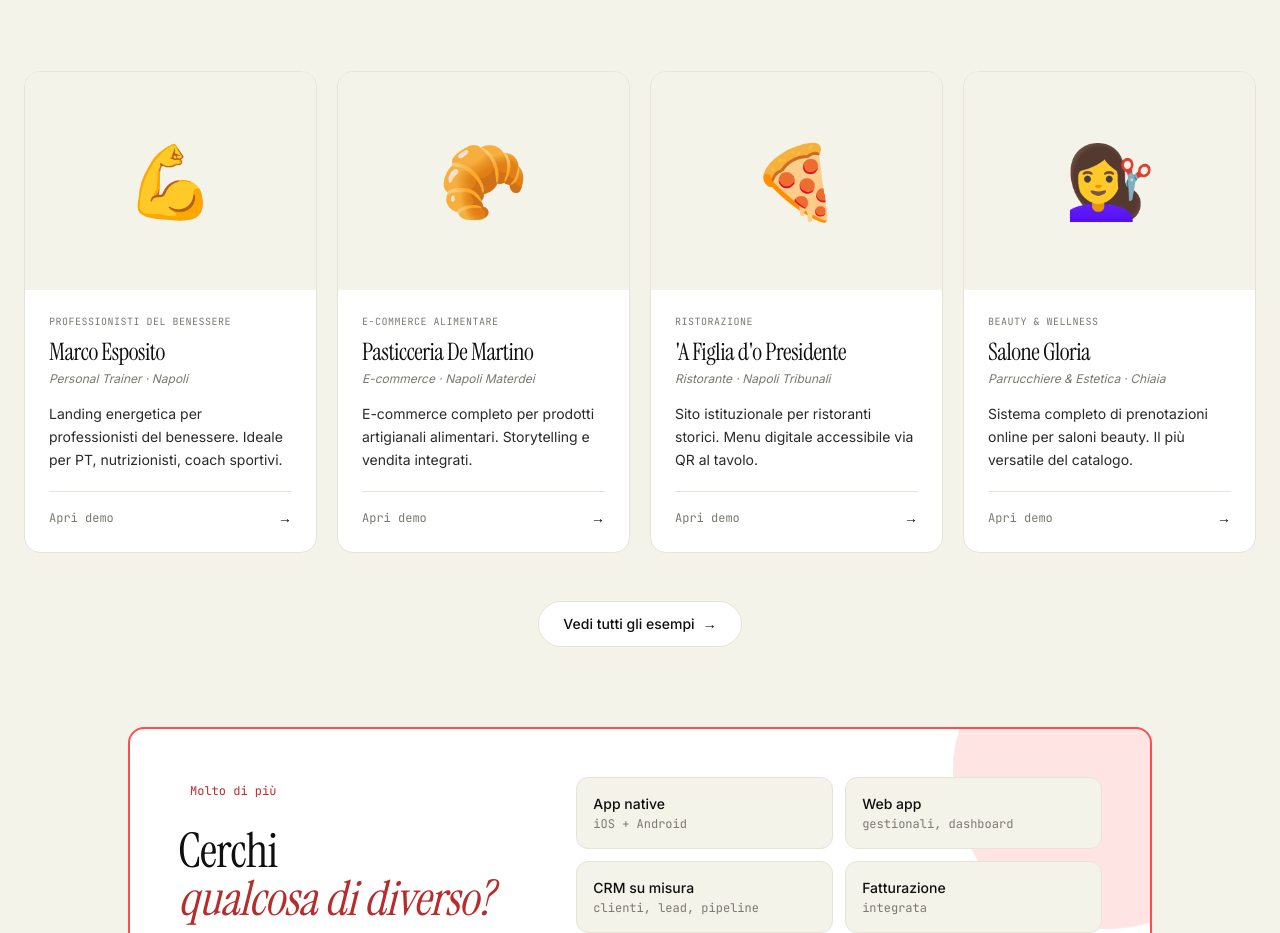
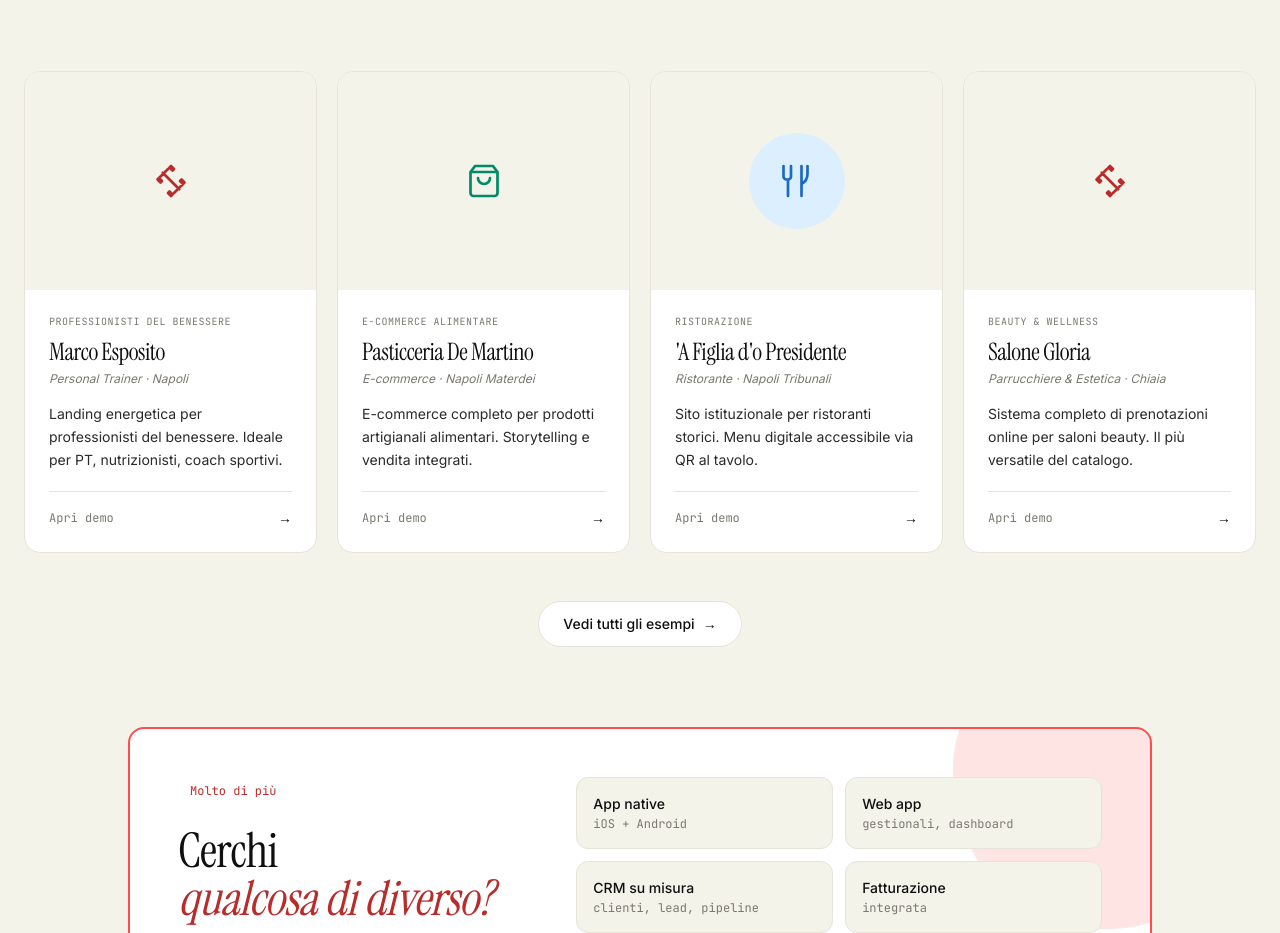
Before and after one commit to ciroriccio-1994/overfy, a Next.js app in the folder apps/catalogo/: page / in a window 1280 px wide. Shown: the part 1540-2473 px from the top of the page. Built offline with nearby package versions, Linux system fonts and the light colour scheme.

Commit message:
feat(overfy): via emoji 3D dalle demo card, sostituite con icone line SVG coerenti col brand

```diff
--- a/apps/catalogo/app/components/DemoGrid.tsx
+++ b/apps/catalogo/app/components/DemoGrid.tsx
@@ -52,7 +52,9 @@ export function DemoGrid({ showAll = false }: DemoGridProps) {
         )}
 
         <div className="grid md:grid-cols-2 lg:grid-cols-4 gap-5">
-          {visibleDemos.map((demo) => (
+          {visibleDemos.map((demo) => {
+            const { icon, bg, fg } = resolveDemoVisual(demo);
+            return (
               <Link
                 key={demo.slug}
                 href={`/demo/${demo.slug}`}
@@ -61,9 +63,12 @@ export function DemoGrid({ showAll = false }: DemoGridProps) {
                 <div
                   className="aspect-[4/3] relative overflow-hidden flex items-center justify-center bg-[var(--color-bg-soft)]"
                 >
-                <div className="text-7xl group-hover:scale-110 transition-transform duration-500">
-                  {demo.preview}
-                </div>
+                  <span
+                    className="flex items-center justify-center w-20 h-20 md:w-24 md:h-24 rounded-full group-hover:scale-110 transition-transform duration-500"
+                    style={{ background: bg, color: fg }}
+                  >
+                    {icon}
+                  </span>
                 </div>
 
                 <div className="p-6 flex-1 flex flex-col">
@@ -90,7 +95,8 @@ export function DemoGrid({ showAll = false }: DemoGridProps) {
                   </div>
                 </div>
               </Link>
-          ))}
+            );
+          })}
         </div>
 
         {!showAll && (
@@ -105,7 +111,7 @@ export function DemoGrid({ showAll = false }: DemoGridProps) {
           </div>
         )}
 
-        {/* Sezione "Molto altro" — mostrata solo in home */}
+        {/* "Cerchi qualcosa di diverso?" solo in home */}
         {!showAll && (
           <div className="mt-20 max-w-5xl mx-auto">
             <div
@@ -192,3 +198,217 @@ export function DemoGrid({ showAll = false }: DemoGridProps) {
     </section>
   );
 }
+
+/* ====================================================================== */
+/* ICONE DEMO — line SVG, coerenti col brand                              */
+/* ====================================================================== */
+
+type DemoLike = {
+  title?: string;
+  category?: string;
+  slug?: string;
+};
+
+type Visual = {
+  icon: React.ReactNode;
+  bg: string;
+  fg: string;
+};
+
+function resolveDemoVisual(demo: DemoLike): Visual {
+  const match = [demo.title, demo.category, demo.slug]
+    .filter(Boolean)
+    .join(" ")
+    .toLowerCase();
+
+  if (
+    match.includes("marco") ||
+    match.includes("trainer") ||
+    match.includes("benessere") ||
+    match.includes("wellness") ||
+    match.includes("pt")
+  ) {
+    return {
+      icon: <IconDumbbell />,
+      bg: "var(--color-coral-soft)",
+      fg: "var(--color-coral-ink)",
+    };
+  }
+
+  if (
+    match.includes("pasticceria") ||
+    match.includes("martino") ||
+    match.includes("alimentar") ||
+    match.includes("bakery") ||
+    match.includes("e-commerce")
+  ) {
+    return {
+      icon: <IconBag />,
+      bg: "var(--color-mint-soft)",
+      fg: "var(--color-mint-ink)",
+    };
+  }
+
+  if (
+    match.includes("figlia") ||
+    match.includes("presidente") ||
+    match.includes("pizzer") ||
+    match.includes("ristora") ||
+    match.includes("menu")
+  ) {
+    return {
+      icon: <IconUtensils />,
+      bg: "var(--color-sky-soft)",
+      fg: "var(--color-sky-ink)",
+    };
+  }
+
+  if (
+    match.includes("gloria") ||
+    match.includes("salone") ||
+    match.includes("parrucchier") ||
+    match.includes("estetica") ||
+    match.includes("beauty")
+  ) {
+    return {
+      icon: <IconScissors />,
+      bg: "var(--color-coral-soft)",
+      fg: "var(--color-coral-ink)",
+    };
+  }
+
+  if (
+    match.includes("rinascita") ||
+    match.includes("dentist") ||
+    match.includes("clinich") ||
+    match.includes("sanit") ||
+    match.includes("medic")
+  ) {
+    return {
+      icon: <IconCross />,
+      bg: "var(--color-sky-soft)",
+      fg: "var(--color-sky-ink)",
+    };
+  }
+
+  if (
+    match.includes("russo") ||
+    match.includes("chiara") ||
+    match.includes("psico") ||
+    match.includes("counsel") ||
+    match.includes("aiuto")
+  ) {
+    return {
+      icon: <IconHeart />,
+      bg: "var(--color-mint-soft)",
+      fg: "var(--color-mint-ink)",
+    };
+  }
+
+  return {
+    icon: <IconSparkle />,
+    bg: "var(--color-bg-soft)",
+    fg: "var(--color-ink)",
+  };
+}
+
+/* ---- SVG icons ---------------------------------------------------------- */
+
+function IconDumbbell() {
+  return (
+    <svg width="36" height="36" viewBox="0 0 24 24" fill="none" aria-hidden="true">
+      <path
+        d="M6.5 6.5l11 11M4 10l2-2M10 4l-2 2M14 20l2-2M20 14l-2 2M3 11l1-1 2 2-1 1-2-2zM11 3l1-1 2 2-1 1-2-2zM13 21l-1 1-2-2 1-1 2 2zM21 13l-1 1-2-2 1-1 2 2z"
+        stroke="currentColor"
+        strokeWidth="1.8"
+        strokeLinecap="round"
+        strokeLinejoin="round"
+      />
+    </svg>
+  );
+}
+
+function IconBag() {
+  return (
+    <svg width="36" height="36" viewBox="0 0 24 24" fill="none" aria-hidden="true">
+      <path
+        d="M6 2l-3 4v14a2 2 0 002 2h14a2 2 0 002-2V6l-3-4H6zM3 6h18M16 10a4 4 0 01-8 0"
+        stroke="currentColor"
+        strokeWidth="1.8"
+        strokeLinecap="round"
+        strokeLinejoin="round"
+      />
+    </svg>
+  );
+}
+
+function IconUtensils() {
+  return (
+    <svg width="36" height="36" viewBox="0 0 24 24" fill="none" aria-hidden="true">
+      <path
+        d="M3 2v7a2 2 0 002 2h1m0 0v11m0-11a2 2 0 002-2V2M15 2v20M15 14c2-1 4-3 4-7V2"
+        stroke="currentColor"
+        strokeWidth="1.8"
+        strokeLinecap="round"
+        strokeLinejoin="round"
+      />
+    </svg>
+  );
+}
+
+function IconScissors() {
+  return (
+    <svg width="36" height="36" viewBox="0 0 24 24" fill="none" aria-hidden="true">
+      <circle cx="6" cy="6" r="3" stroke="currentColor" strokeWidth="1.8" />
+      <circle cx="6" cy="18" r="3" stroke="currentColor" strokeWidth="1.8" />
+      <path
+        d="M20 4L8.12 15.88M14.47 14.48L20 20M8.12 8.12L12 12"
+        stroke="currentColor"
+        strokeWidth="1.8"
+        strokeLinecap="round"
+        strokeLinejoin="round"
+      />
+    </svg>
+  );
+}
+
+function IconCross() {
+  return (
+    <svg width="36" height="36" viewBox="0 0 24 24" fill="none" aria-hidden="true">
+      <path
+        d="M10 2h4a2 2 0 012 2v4h4a2 2 0 012 2v4a2 2 0 01-2 2h-4v4a2 2 0 01-2 2h-4a2 2 0 01-2-2v-4H4a2 2 0 01-2-2v-4a2 2 0 012-2h4V4a2 2 0 012-2z"
+        stroke="currentColor"
+        strokeWidth="1.8"
+        strokeLinecap="round"
+        strokeLinejoin="round"
+      />
+    </svg>
+  );
+}
+
+function IconHeart() {
+  return (
+    <svg width="36" height="36" viewBox="0 0 24 24" fill="none" aria-hidden="true">
+      <path
+        d="M20.84 4.61a5.5 5.5 0 00-7.78 0L12 5.67l-1.06-1.06a5.5 5.5 0 00-7.78 7.78l1.06 1.06L12 21.23l7.78-7.78 1.06-1.06a5.5 5.5 0 000-7.78z"
+        stroke="currentColor"
+        strokeWidth="1.8"
+        strokeLinecap="round"
+        strokeLinejoin="round"
+      />
+    </svg>
+  );
+}
+
+function IconSparkle() {
+  return (
+    <svg width="36" height="36" viewBox="0 0 24 24" fill="none" aria-hidden="true">
+      <path
+        d="M12 3v3M12 18v3M3 12h3M18 12h3M5.64 5.64l2.12 2.12M16.24 16.24l2.12 2.12M5.64 18.36l2.12-2.12M16.24 7.76l2.12-2.12"
+        stroke="currentColor"
+        strokeWidth="1.8"
+        strokeLinecap="round"
+      />
+    </svg>
+  );
+}
```
Lines whose indentation alone changed are shown as unchanged.
